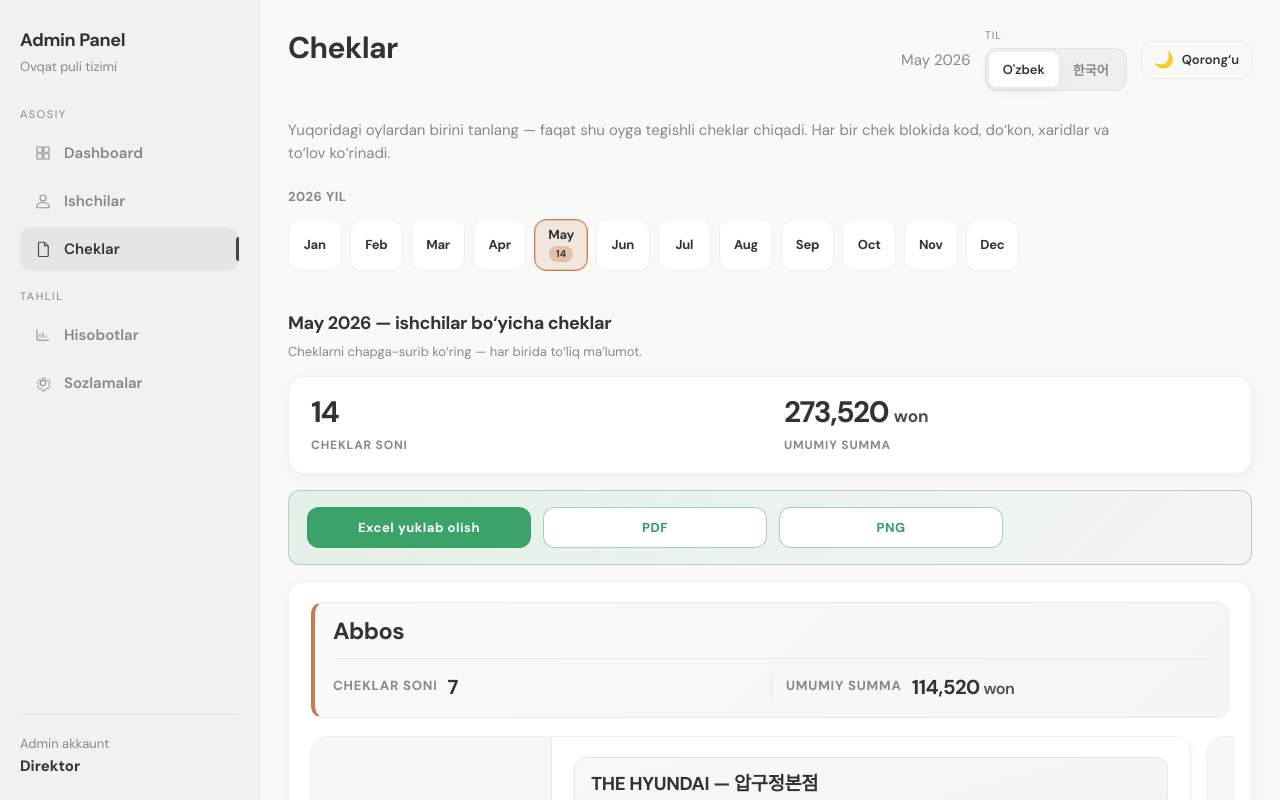
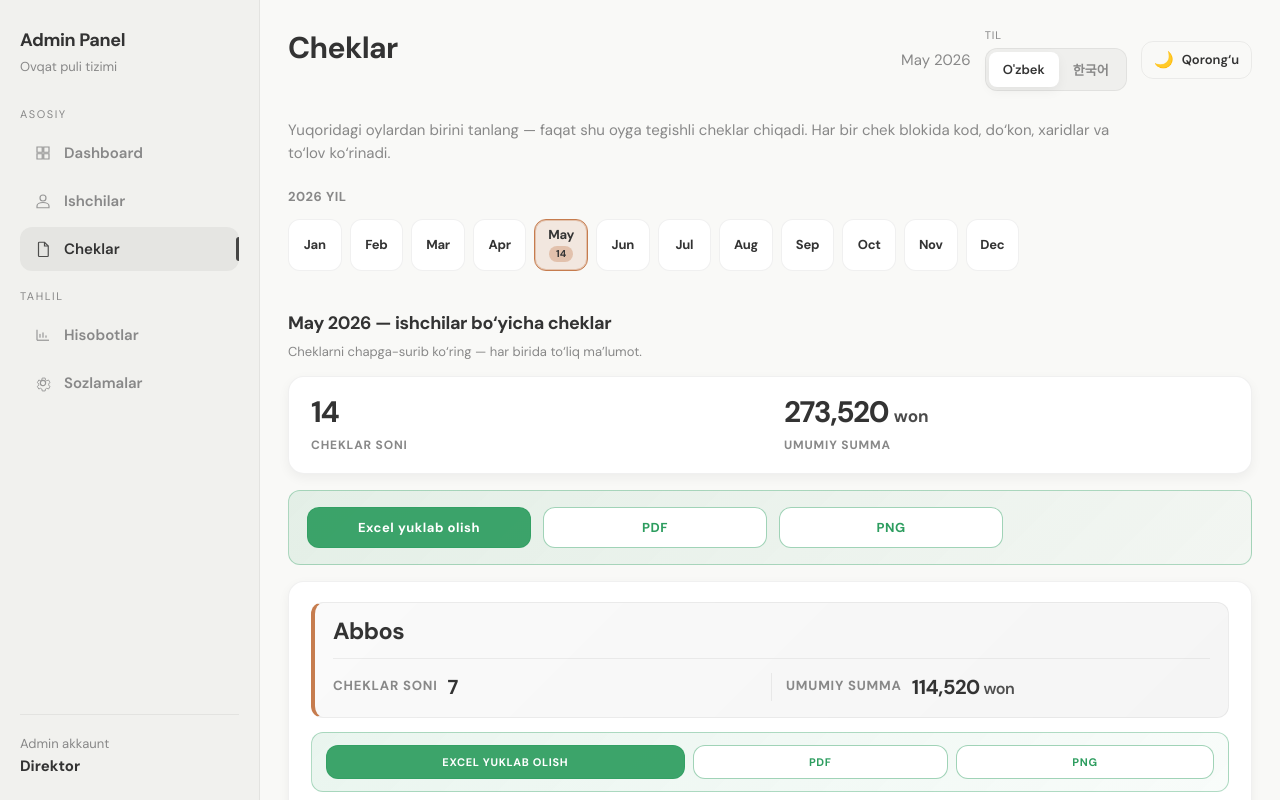
Before and after one commit to Abbos-Amirov/CheckAdmin-Frontend, a React (Vite) app: page /receipts in a window 1280 px wide. Shown: the top 800 px of the page. Built offline with nearby package versions, Linux system fonts and the light colour scheme.

Commit message:
feat(receipts): add per-employee PNG/PDF/Excel download in worker boxes

```diff
--- a/src/components/receipts/ReceiptsMonthDownloadBar.module.scss
+++ b/src/components/receipts/ReceiptsMonthDownloadBar.module.scss
@@ -77,6 +77,21 @@
   }
 }
 
+.barWorker {
+  margin-top: 0;
+  padding: 12px 14px;
+  gap: 8px;
+
+  .btn {
+    min-width: 5.5rem;
+    max-width: none;
+    padding: 9px 12px;
+    font-size: 0.6875rem;
+    letter-spacing: 0.06em;
+    text-transform: uppercase;
+  }
+}
+
 .btnPdf,
 .btnPng {
   border: 1px solid rgba(45, 157, 95, 0.45);
--- a/src/components/receipts/ReceiptsMonthDownloadBar.tsx
+++ b/src/components/receipts/ReceiptsMonthDownloadBar.tsx
@@ -12,6 +12,7 @@ import {
   downloadReceiptsExcel,
   downloadReceiptsExcelGrouped,
   receiptsAllMonthBaseName,
+  receiptsEmployeeMonthBaseName,
   type ReceiptAmountExport,
   type ReceiptEmployeeGroup,
 } from '@/utils/downloadReceiptsExcel';
@@ -21,8 +22,10 @@ type Props = {
   receipts: Receipt[];
   year: number;
   month: number;
-  /** Bitta xodim sahifasi — `{name}_receipts.xlsx`. Ko‘p xodim bo‘lsa grouped. */
+  /** Bitta xodim — `{name}_receipts.xlsx` va shu xodimga tegishli PDF/PNG. */
   singleEmployeeName?: string;
+  /** `worker` — ishchi box ichidagi ixcham panel. */
+  variant?: 'page' | 'worker';
   className?: string;
 };
 
@@ -45,6 +48,7 @@ export function ReceiptsMonthDownloadBar({
   year,
   month,
   singleEmployeeName,
+  variant = 'page',
   className = '',
 }: Props) {
   const { t, locale } = useI18n();
@@ -52,6 +56,7 @@ export function ReceiptsMonthDownloadBar({
 
   const disabled = receipts.length === 0;
   const fileBase = receiptsAllMonthBaseName(year, month);
+  const isWorker = variant === 'worker';
 
   const employeeGroups = useMemo(() => groupByEmployee(receipts), [receipts]);
 
@@ -98,11 +103,19 @@ export function ReceiptsMonthDownloadBar({
     return downloadReceiptsExcelGrouped(employeeGroups, fileBase, excelLabels, formatAmount);
   };
 
+  const pdfBaseName = singleEmployeeName
+    ? `${receiptsEmployeeMonthBaseName(singleEmployeeName, year, month)}_scans`
+    : `${fileBase}_scans`;
+
+  const ariaLabel = singleEmployeeName
+    ? t('receiptsWorkerDownloadsAria', { name: singleEmployeeName })
+    : t('receiptsMonthBulkDownloadsAria');
+
   return (
     <div
-      className={`${styles.bar} ${className}`.trim()}
+      className={`${styles.bar} ${isWorker ? styles.barWorker : ''} ${className}`.trim()}
       role="group"
-      aria-label={t('receiptsMonthBulkDownloadsAria')}
+      aria-label={ariaLabel}
       aria-busy={busy !== null}
     >
       <button
@@ -117,7 +130,7 @@ export function ReceiptsMonthDownloadBar({
         type="button"
         className={`${styles.btn} ${styles.btnPdf}`}
         disabled={disabled || busy !== null}
-        onClick={() => run('pdf', () => downloadMergedReceiptScansPdf(scanUrls, `${fileBase}_scans`))}
+        onClick={() => run('pdf', () => downloadMergedReceiptScansPdf(scanUrls, pdfBaseName))}
       >
         {busy === 'pdf' ? '…' : t('receiptDownloadPdf')}
       </button>
--- a/src/i18n/ko.ts
+++ b/src/i18n/ko.ts
@@ -147,5 +147,6 @@ export const ko: Record<TranslationKey, string> = {
   receiptExcelGrandTotal: '총 금액',
   receiptsMonthBulkDownloadsAria:
     '선택한 월의 모든 영수증을 PNG, PDF, Excel로 다운로드',
+  receiptsWorkerDownloadsAria: '{{name}} — 영수증 PNG, PDF, Excel 다운로드',
   employeeReceiptsBulkDownloadsAria: '선택한 월의 모든 영수증 스캔·데이터 다운로드',
 };
--- a/src/i18n/uz.ts
+++ b/src/i18n/uz.ts
@@ -146,6 +146,7 @@ export const uz = {
   receiptExcelGrandTotal: 'Umumiy summa',
   receiptsMonthBulkDownloadsAria:
     'Tanlangan oy uchun barcha cheklarni PNG, PDF va Excel formatida yuklab olish',
+  receiptsWorkerDownloadsAria: '{{name}} — cheklarni PNG, PDF va Excel formatida yuklab olish',
   employeeReceiptsBulkDownloadsAria:
     'Tanlangan oy uchun barcha chek skanlari va ma’lumotlarini yuklab olish',
 } as const;
--- a/src/pages/receipts/ReceiptsPage.module.scss
+++ b/src/pages/receipts/ReceiptsPage.module.scss
@@ -197,7 +197,7 @@
 }
 
 .workerBanner {
-  margin-bottom: 18px;
+  margin-bottom: 14px;
   padding: 14px 18px 16px;
   border-radius: var(--radius-md);
   border: 1px solid var(--color-border);
@@ -227,6 +227,10 @@
   font-weight: 800;
   letter-spacing: -0.025em;
   line-height: 1.25;
+}
+
+.workerDownloads {
+  margin-bottom: 16px;
 }
 
 .workerMetrics {
--- a/src/pages/receipts/ReceiptsPage.tsx
+++ b/src/pages/receipts/ReceiptsPage.tsx
@@ -177,6 +177,14 @@ export function ReceiptsPage() {
                   </div>
                 </div>
               </div>
+              <ReceiptsMonthDownloadBar
+                receipts={g.receipts}
+                year={RECEIPTS_PAGE_YEAR}
+                month={selectedMonth}
+                singleEmployeeName={g.employeeName}
+                variant="worker"
+                className={styles.workerDownloads}
+              />
               <div className={styles.horizontalStrip} role="list">
                 {g.receipts.map((r) => (
                   <div key={r.id} className={styles.stripItem} role="listitem">
--- a/src/utils/downloadReceiptsExcel.ts
+++ b/src/utils/downloadReceiptsExcel.ts
@@ -20,6 +20,17 @@ type EmployeeSheetLayout = {
 export function receiptsAllMonthBaseName(year: number, month: number): string {
   const m = String(month).padStart(2, '0');
   return `receipts_all_${year}-${m}`;
+}
+
+/** Fayl nomi: `Abbos_2026-05` */
+export function receiptsEmployeeMonthBaseName(
+  employeeName: string,
+  year: number,
+  month: number,
+): string {
+  const m = String(month).padStart(2, '0');
+  const safe = employeeName.replace(/[^\w\-]+/g, '_').replace(/_+/g, '_').slice(0, 40);
+  return `${safe}_${year}-${m}`;
 }
 
 function sanitizeSheetName(raw: string): string {
```
